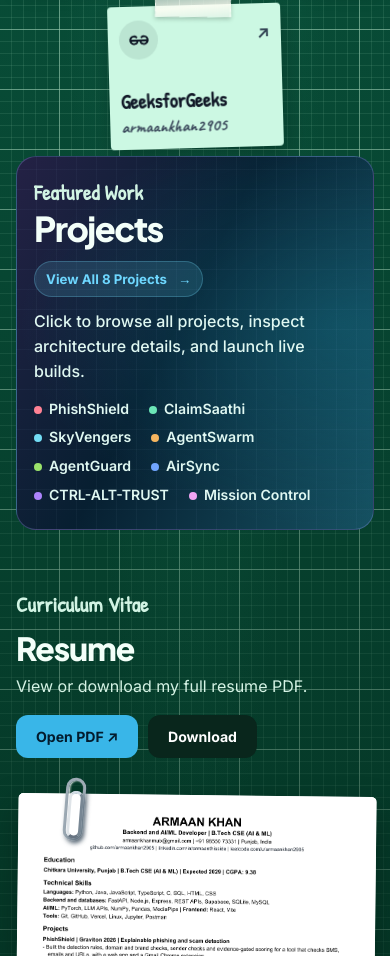
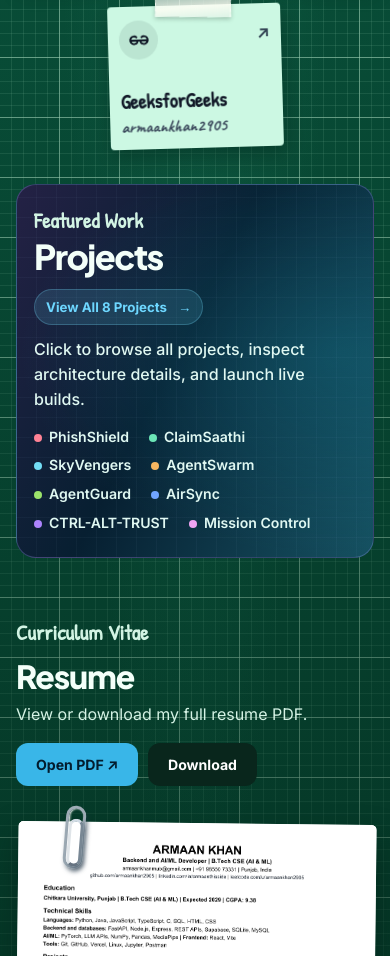
Before and after one commit to armaankhan2905/Portfolio, a plain HTML site: page dist/index.html in a window 390 px wide. Shown: the part 1464-2420 px from the top of the page. Drawn offline with Linux system fonts and the light colour scheme.

Commit message:
Minor Style fix

```diff
--- a/dist/styles.css
+++ b/dist/styles.css
@@ -124,7 +124,7 @@ mark { background: #ffe567; color: inherit; padding: 0 .29em .06em; border-radiu
 .notes strong { margin-top: auto; padding-top: 34px; font: 700 23px/1.2 var(--hand); }
 .handle { margin-top: 4px; font: 700 20px/1.15 var(--script); color: #344155; overflow-wrap: anywhere; }
 .project-launch {
-  display: grid; grid-template-columns: 1fr auto; text-align: left; width: 100%; padding: 38px;
+  display: grid; grid-template-columns: 1fr auto; text-align: left; width: 100%; padding: 38px; margin-top: 48px;
   border: 1px solid #989cf44a; border-radius: 20px;
   background:
     repeating-linear-gradient(90deg,transparent 0 19px,#b0d6ff09 19px 20px),
@@ -255,7 +255,7 @@ mark { background: #ffe567; color: inherit; padding: 0 .29em .06em; border-radiu
   .notes strong { padding-top: 22px; font-size: 20px; }
   .notes .out { right: 11px; top: 17px; }
   .handle { font-size: 17px; }
-  .project-launch { padding: 23px 17px; margin-top: 8px; grid-template-columns: 1fr; }
+  .project-launch { padding: 23px 17px; margin-top: 36px; grid-template-columns: 1fr; }
   .project-title { font-size: 2.15rem; }
   .pill { grid-area: auto; justify-self: start; padding: 7px 11px; margin: 0 0 12px; font-size: .83rem; }
   .resume { padding-bottom: 60px; }
```
